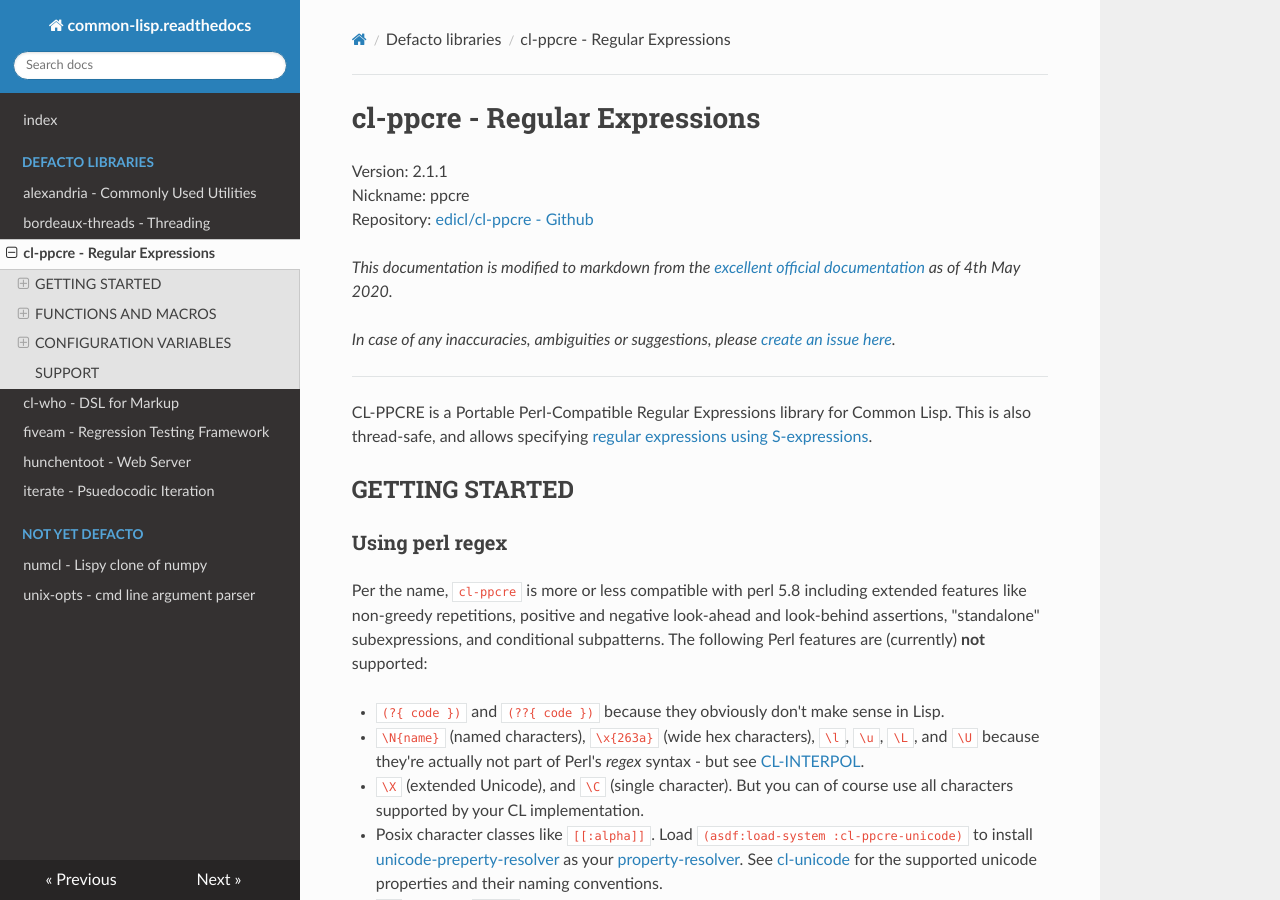
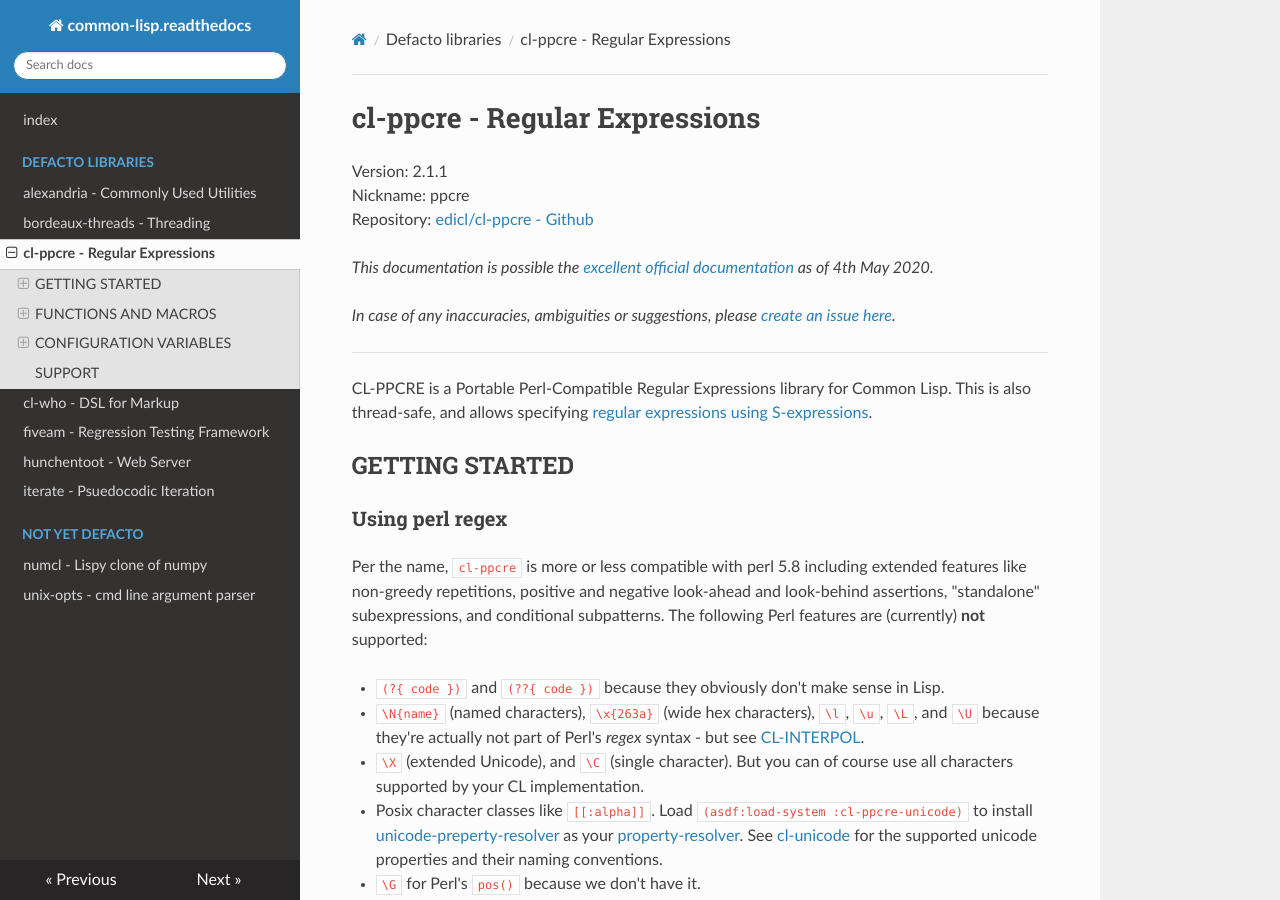
Before and after one commit to cl-library-docs/common-lisp-libraries, an MkDocs documentation site: the page built from docs/cl-ppcre.md, in a window 1280 px wide and 900 px high. Built offline with MkDocs 1.6.1, drawn with Linux system fonts in a browser that asks for light colours; nearby versions of some CDN libraries.

Commit message:
added md-file.lisp that was missing previously; also reader

```diff
--- a/docs/cl-ppcre.md
+++ b/docs/cl-ppcre.md
@@ -6,7 +6,7 @@
 <br/>
 Repository: [edicl/cl-ppcre - Github](https://github.com/edicl/cl-ppcre)
 
-*This documentation is modified to markdown from the [excellent official documentation](https://edicl.github.io/cl-ppcre) as of 4th May 2020.*
+*This documentation is possible the [excellent official documentation](https://edicl.github.io/cl-ppcre) as of 4th May 2020.*
 
 *In case of any inaccuracies, ambiguities or suggestions, please [create an issue here](https://github.com/digikar99/common-lisp.readthedocs/issues).*
 
```
Also changed, not shown: 4 other files.
